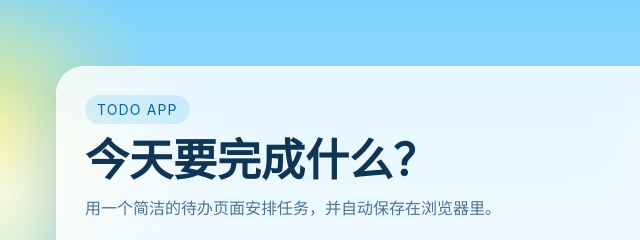
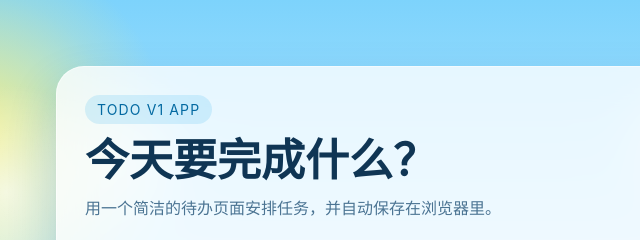
Before and after one commit to jijiQY/git-tutorial, a plain HTML site: page index.html in a window 1280 px wide. Shown: the top 240 px of the page, 224-864 px from the left. Drawn offline with Linux system fonts and the light colour scheme.

Commit message:
feat:修改文案为Todo v1

```diff
--- a/index.html
+++ b/index.html
@@ -10,7 +10,7 @@
   <main class="app">
     <section class="todo-card">
       <header class="hero">
-        <p class="hero-badge">Todo App</p>
+        <p class="hero-badge">Todo v1 App</p>
         <h1>今天要完成什么？</h1>
         <p class="hero-subtitle">用一个简洁的待办页面安排任务，并自动保存在浏览器里。</p>
       </header>
```
